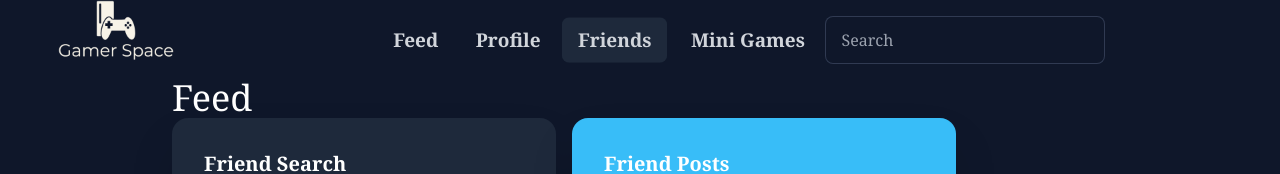
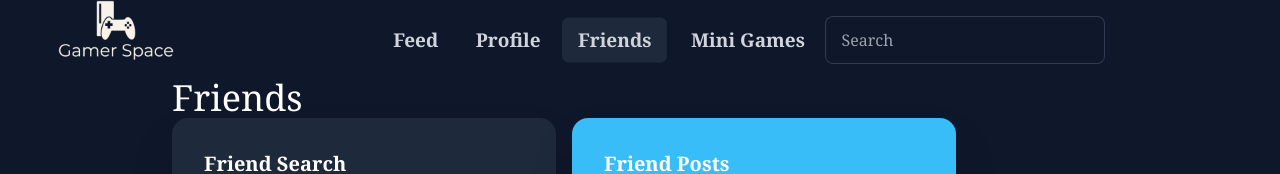
Before and after one commit to KrystopherQ/gamer-space, a React (Create React App) app in the folder client/: page /friends in a window 1280 px wide. Shown: the top 174 px of the page. Built offline with nearby package versions, Linux system fonts and the light colour scheme.

Commit message:
fix title on friends.js

```diff
--- a/client/src/components/Friends.jsx
+++ b/client/src/components/Friends.jsx
@@ -71,7 +71,7 @@
       </div>
       <div className='w-full h-80'>
         <div className='max-w-[1000px] mx-auto px-8 flex flex-col justify-center h-full text-white font-serif grid-cols-2'>
-          <h1 className='text-4xl'>Feed</h1>
+          <h1 className='text-4xl'>Friends</h1>
           <div className='flex grid-cols-2 gap-4'>
             <div className="card w-96 bg-neutral shadow-2xl">
               <div className="card-body">
```
